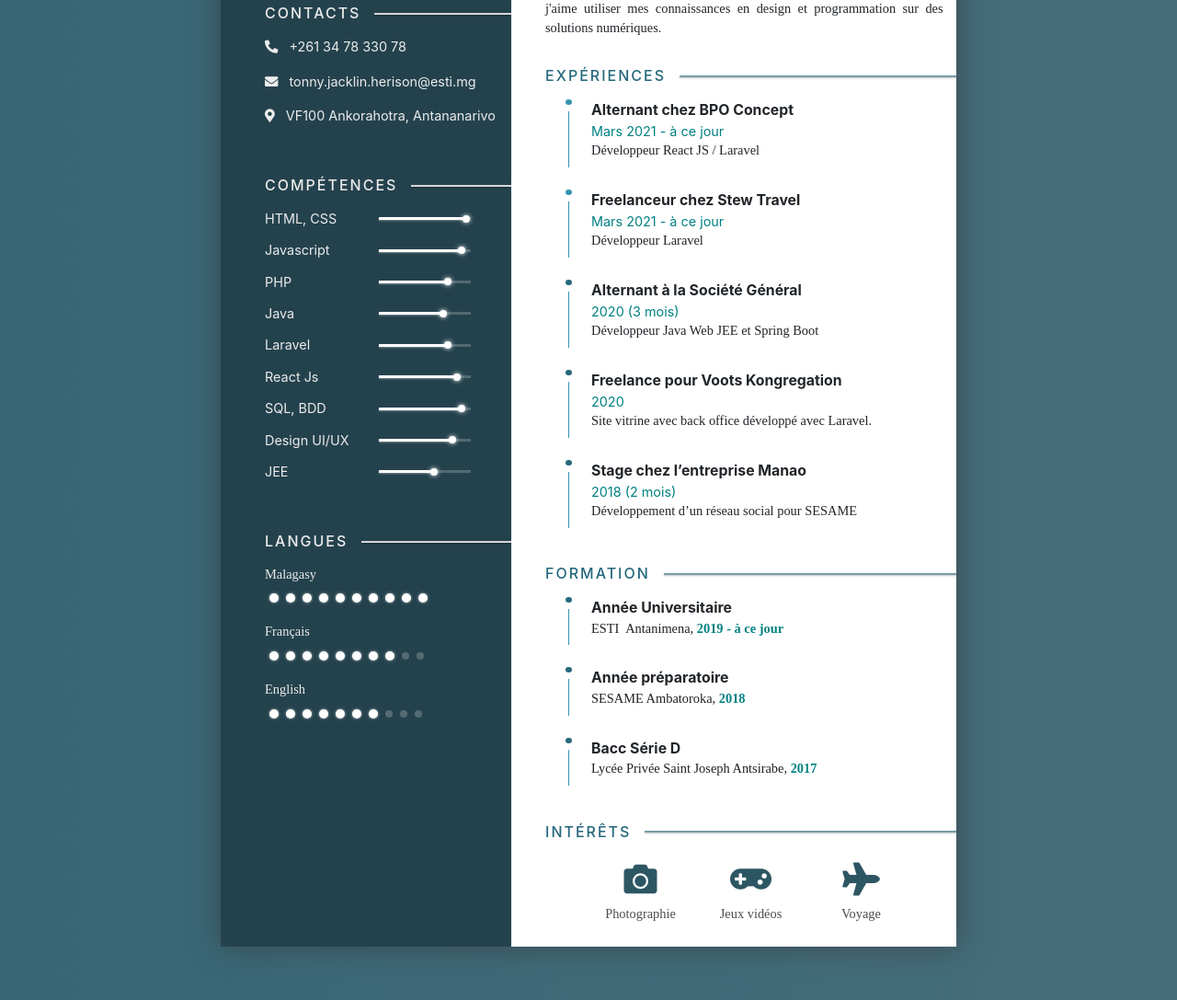
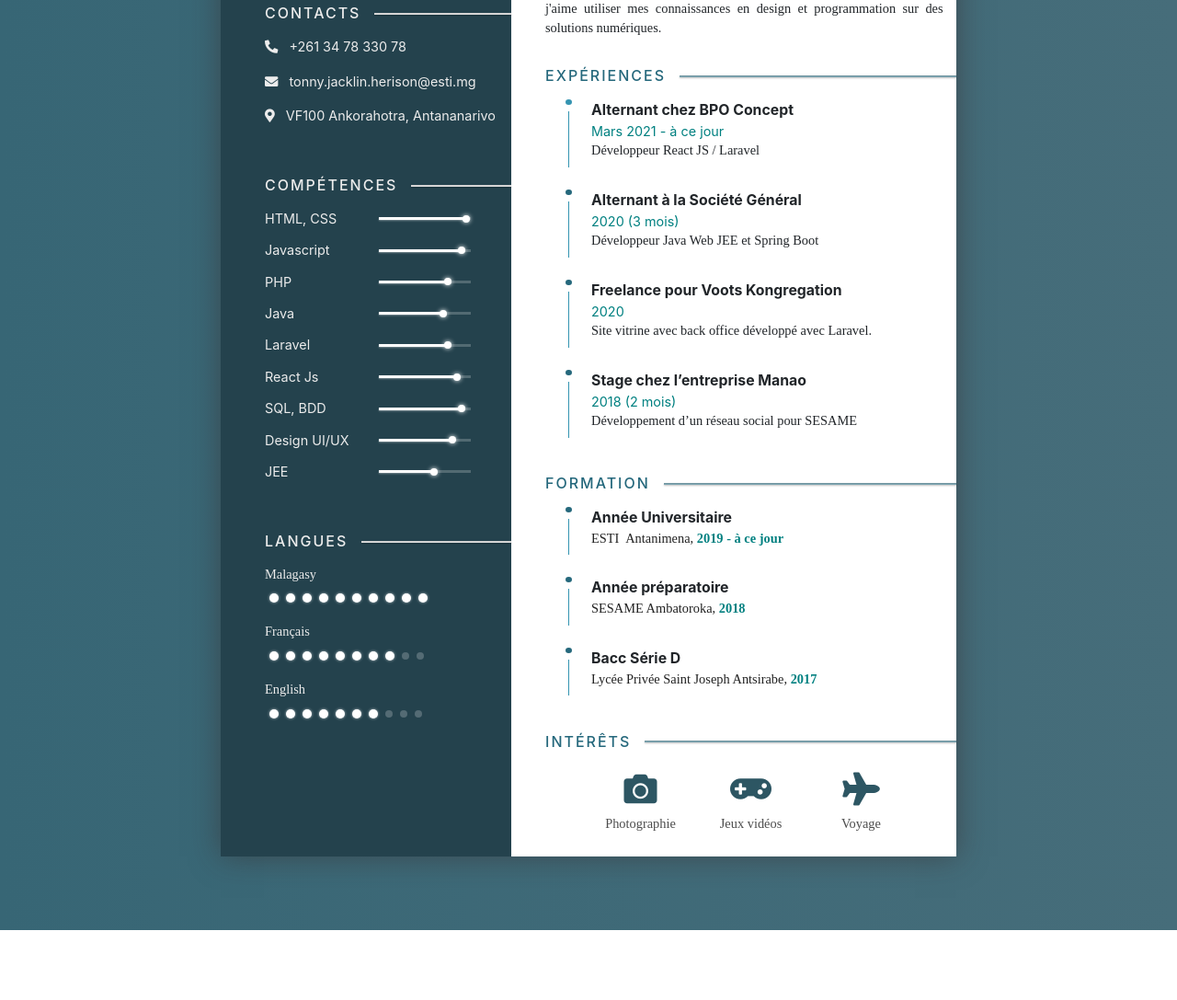
Before and after one commit to stans28/Curriculum-Vitae, a PHP site: page /index.unmin.html in a window 1280 px wide. Shown: the part 480-1567 px from the top of the page at 92% size. After the commit the page ends 1491 px from the top, so only its background shows below. Run offline with PHP 8.4, Linux system fonts and the light colour scheme; some web fonts are replaced.

Commit message:
Remove st

```diff
--- a/index.unmin.html
+++ b/index.unmin.html
@@ -357,7 +357,7 @@
                                     </p>
                                 </li>
                                 <!-- Stew Travel -->
-                                <li class="experience-item d-flex">
+                                <!-- <li class="experience-item d-flex">
                                     <p class="d-flex flex-column align-items-center">
                                         <span class="dot active"></span>
                                         <span class="line"></span>
@@ -378,7 +378,7 @@
                                             Développeur Laravel
                                         </span>
                                     </p>
-                                </li>
+                                </li> -->
                                 <!-- BFV SG -->
                                 <li class="experience-item d-flex">
                                     <p class="d-flex flex-column align-items-center">
```
Also changed, not shown: index.html (+1 -1 lines), index.php (+1 -1 lines).
